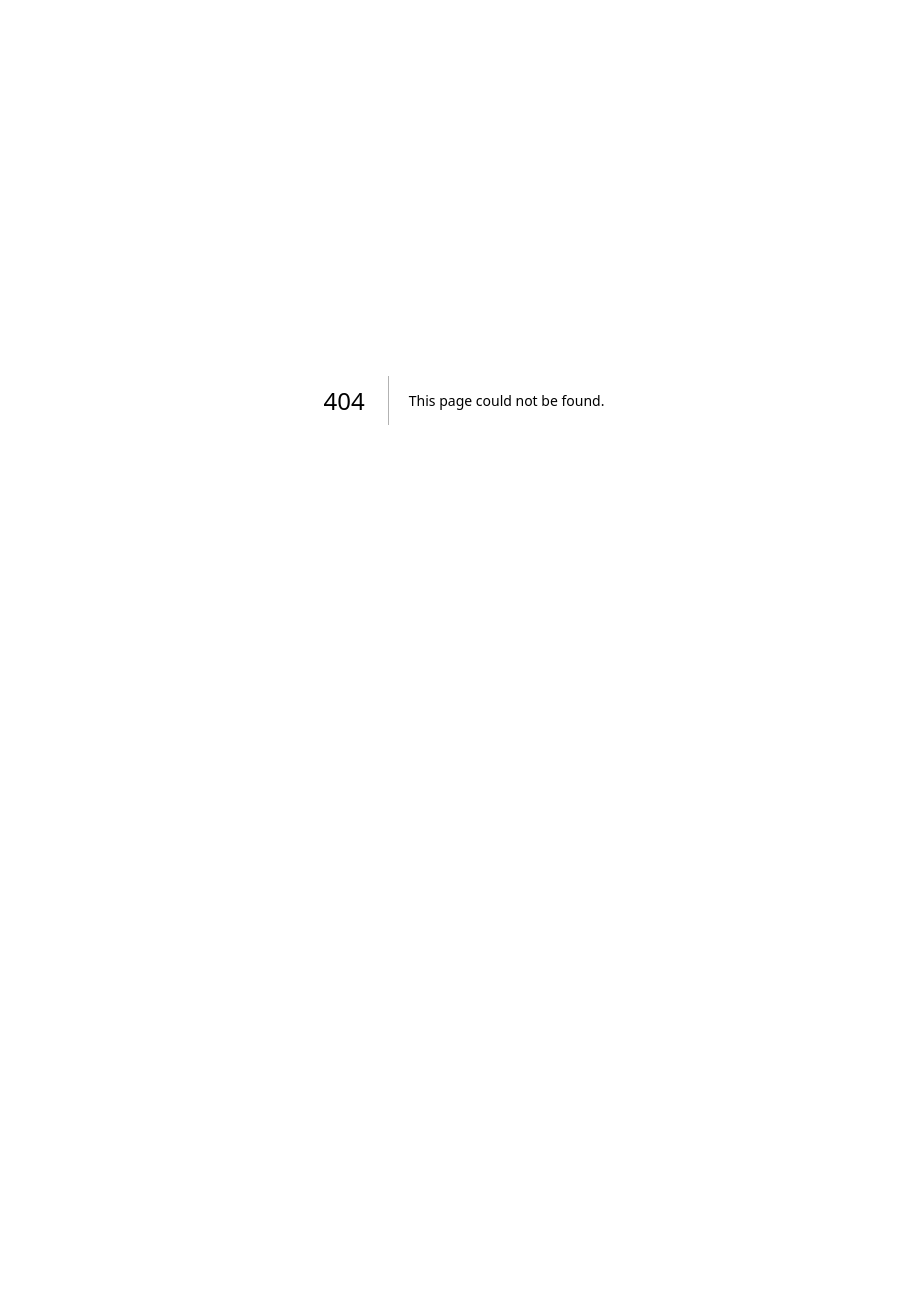
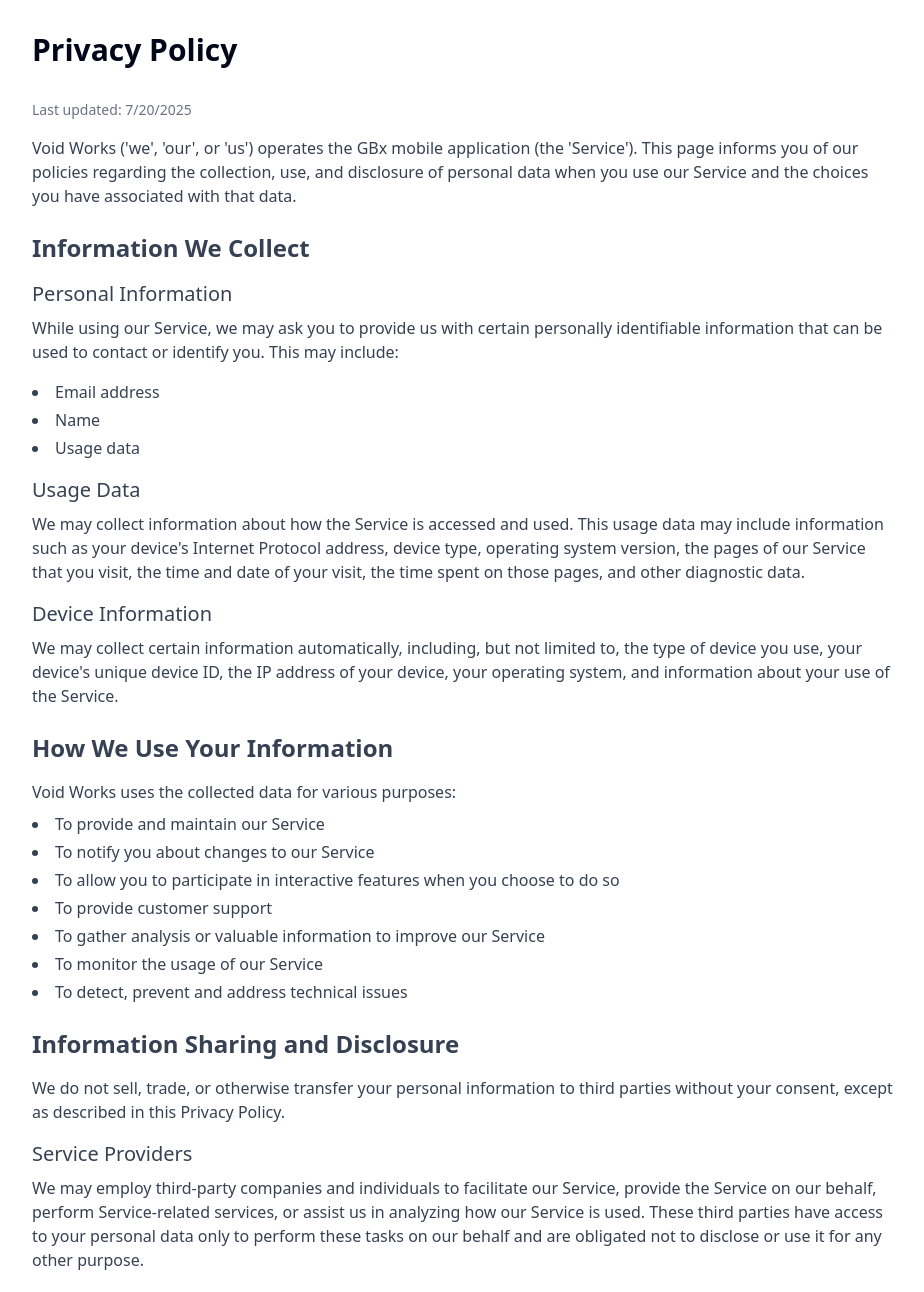
Before and after one commit to AstroYenz/void-works, a Next.js app: page /gbx/privacy-policy in a window 1280 px wide. Before the commit this address had no page. Shown: the top 1292 px of the page, without its empty margins (176-1100 px from the left). Before the commit the page ends 800 px from the top, so only its background shows below. Built offline with nearby package versions, Linux system fonts and the light colour scheme.

Commit message:
add privacy policy

```diff
--- /dev/null
+++ b/src/app/gbx/privacy-policy/page.tsx
@@ -0,0 +1,144 @@
+import React from 'react'
+
+
+export default function PrivacyPolicy(): React.ReactElement {
+  return (
+    <div className="container mx-auto px-4 py-8 max-w-4xl">
+      <h1 className="text-3xl font-bold mb-8">Privacy Policy</h1>
+
+      <div className="space-y-6 text-gray-700">
+        <section>
+          <p className="text-sm text-gray-500 mb-4">
+            Last updated:
+            {' '}
+            {new Date().toLocaleDateString()}
+          </p>
+          <p className="mb-4">
+            Void Works ('we', 'our', or 'us') operates the GBx mobile application (the 'Service').
+            This page informs you of our policies regarding the collection, use, and disclosure of
+            personal data when you use our Service and the choices you have associated with that data.
+          </p>
+        </section>
+
+        <section>
+          <h2 className="text-2xl font-semibold mb-4">Information We Collect</h2>
+
+          <h3 className="text-xl font-medium mb-2">Personal Information</h3>
+          <p className="mb-4">
+            While using our Service, we may ask you to provide us with certain personally
+            identifiable information that can be used to contact or identify you. This may include:
+          </p>
+          <ul className="list-disc list-inside mb-4 space-y-1">
+            <li>Email address</li>
+            <li>Name</li>
+            <li>Usage data</li>
+          </ul>
+
+          <h3 className="text-xl font-medium mb-2">Usage Data</h3>
+          <p className="mb-4">
+            We may collect information about how the Service is accessed and used. This usage data
+            may include information such as your device's Internet Protocol address, device type,
+            operating system version, the pages of our Service that you visit, the time and date
+            of your visit, the time spent on those pages, and other diagnostic data.
+          </p>
+
+          <h3 className="text-xl font-medium mb-2">Device Information</h3>
+          <p className="mb-4">
+            We may collect certain information automatically, including, but not limited to,
+            the type of device you use, your device's unique device ID, the IP address of
+            your device, your operating system, and information about your use of the Service.
+          </p>
+        </section>
+
+        <section>
+          <h2 className="text-2xl font-semibold mb-4">How We Use Your Information</h2>
+          <p className="mb-2">Void Works uses the collected data for various purposes:</p>
+          <ul className="list-disc list-inside mb-4 space-y-1">
+            <li>To provide and maintain our Service</li>
+            <li>To notify you about changes to our Service</li>
+            <li>To allow you to participate in interactive features when you choose to do so</li>
+            <li>To provide customer support</li>
+            <li>To gather analysis or valuable information to improve our Service</li>
+            <li>To monitor the usage of our Service</li>
+            <li>To detect, prevent and address technical issues</li>
+          </ul>
+        </section>
+
+        <section>
+          <h2 className="text-2xl font-semibold mb-4">Information Sharing and Disclosure</h2>
+          <p className="mb-4">
+            We do not sell, trade, or otherwise transfer your personal information to third parties
+            without your consent, except as described in this Privacy Policy.
+          </p>
+
+          <h3 className="text-xl font-medium mb-2">Service Providers</h3>
+          <p className="mb-4">
+            We may employ third-party companies and individuals to facilitate our Service,
+            provide the Service on our behalf, perform Service-related services, or assist
+            us in analyzing how our Service is used. These third parties have access to your
+            personal data only to perform these tasks on our behalf and are obligated not to
+            disclose or use it for any other purpose.
+          </p>
+
+          <h3 className="text-xl font-medium mb-2">Legal Requirements</h3>
+          <p className="mb-4">
+            Void Works may disclose your personal data if required to do so by law or in
+            response to valid requests by public authorities.
+          </p>
+        </section>
+
+        <section>
+          <h2 className="text-2xl font-semibold mb-4">Data Security</h2>
+          <p className="mb-4">
+            The security of your data is important to us, but remember that no method of
+            transmission over the Internet or method of electronic storage is 100% secure.
+            While we strive to use commercially acceptable means to protect your personal data,
+            we cannot guarantee its absolute security.
+          </p>
+        </section>
+
+        <section>
+          <h2 className="text-2xl font-semibold mb-4">Your Privacy Rights</h2>
+          <p className="mb-2">You have the right to:</p>
+          <ul className="list-disc list-inside mb-4 space-y-1">
+            <li>Access and receive a copy of your personal data</li>
+            <li>Rectify any personal data that is inaccurate or incomplete</li>
+            <li>Delete your personal data</li>
+            <li>Object to or restrict the processing of your personal data</li>
+            <li>Data portability</li>
+          </ul>
+        </section>
+
+        <section>
+          <h2 className="text-2xl font-semibold mb-4">Children's Privacy</h2>
+          <p className="mb-4">
+            Our Service does not address anyone under the age of 13. We do not knowingly
+            collect personally identifiable information from children under 13. If you are
+            a parent or guardian and you are aware that your child has provided us with
+            personal data, please contact us.
+          </p>
+        </section>
+
+        <section>
+          <h2 className="text-2xl font-semibold mb-4">Changes to This Privacy Policy</h2>
+          <p className="mb-4">
+            We may update our Privacy Policy from time to time. We will notify you of any
+            changes by posting the new Privacy Policy on this page and updating the 'Last updated'
+            date at the top of this Privacy Policy.
+          </p>
+        </section>
+
+        <section>
+          <h2 className="text-2xl font-semibold mb-4">Contact Us</h2>
+          <p className="mb-4">
+            If you have any questions about this Privacy Policy, please contact us:
+          </p>
+          <ul className="list-disc list-inside space-y-1">
+            <li>By visiting our website</li>
+            <li>By email (if available)</li>
+          </ul>
+        </section>
+      </div>
+    </div>
+  )
+}
```
